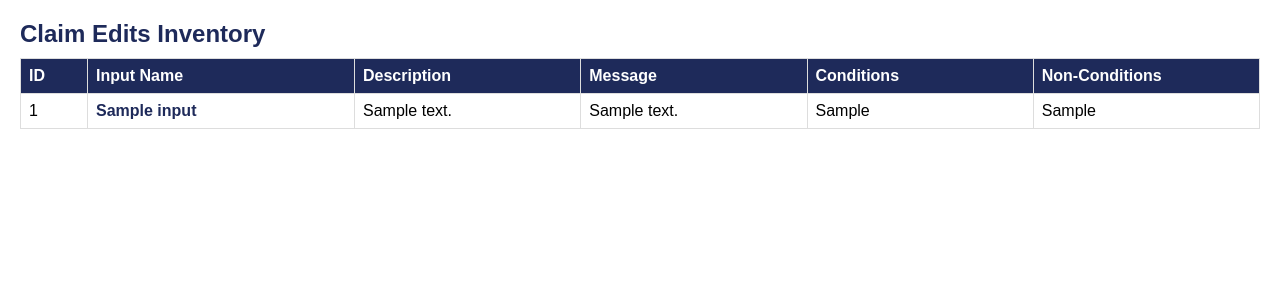
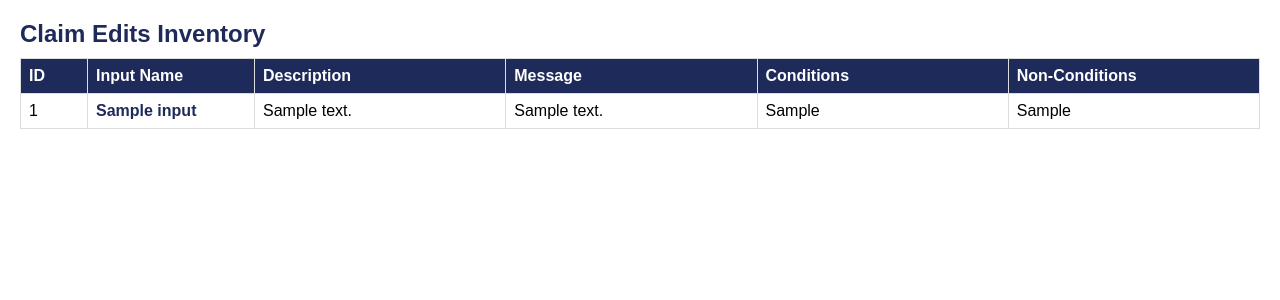
Before and after one commit to andrewfurman/Claim-Edits, a Flask app: page /claim_edits in a window 1280 px wide. Shown: the part 68-368 px from the top of the page. Run offline with Flask 3, Linux system fonts and the light colour scheme; tables that the repository leaves empty hold one stand-in row (values such as "Sample post").

Commit message:
fixed all of the things on a saturday?

```diff
--- a/static/styles.css
+++ b/static/styles.css
@@ -335,41 +335,37 @@ td .editable-summary {
   overflow-x: auto;
   max-width: 100%;
 }
-
 .claim-edits-table {
   width: 100%;
   table-layout: fixed;
   border-collapse: collapse;
 }
-
 .claim-edits-table th,
 .claim-edits-table td {
   border: 1px solid #ddd;
   padding: 8px;
   vertical-align: top;
 }
-
 .claim-edits-table th {
   background-color: var(--pwc-dark-blue);
   color: var(--white);
 }
-
 .claim-edits-table td {
   white-space: normal;
   word-wrap: break-word;
 }
 
 .claim-edits-table .cell-content {
-  max-height: 100px;
-  overflow-y: auto;
+  /* Remove max-height and overflow-y */
+  width: 100%;
+  height: auto;
 }
 
+/* Adjust column widths */
 .claim-edits-table th:nth-child(1),
 .claim-edits-table td:nth-child(1) { width: 50px; }
-
 .claim-edits-table th:nth-child(2),
-.claim-edits-table td:nth-child(2) { width: 250px; }
-
+.claim-edits-table td:nth-child(2) { width: 150px; }
 .claim-edits-table th:nth-child(3),
 .claim-edits-table td:nth-child(3),
 .claim-edits-table th:nth-child(4),
```
